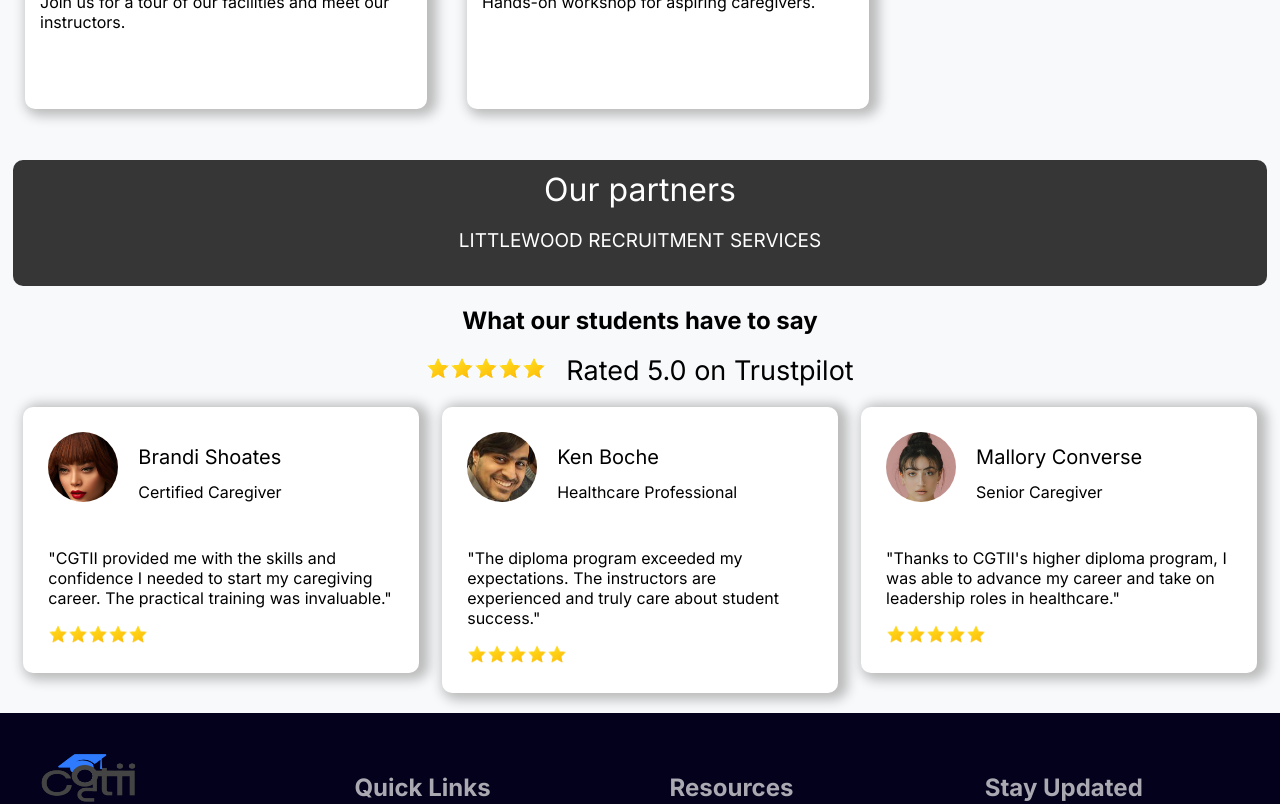
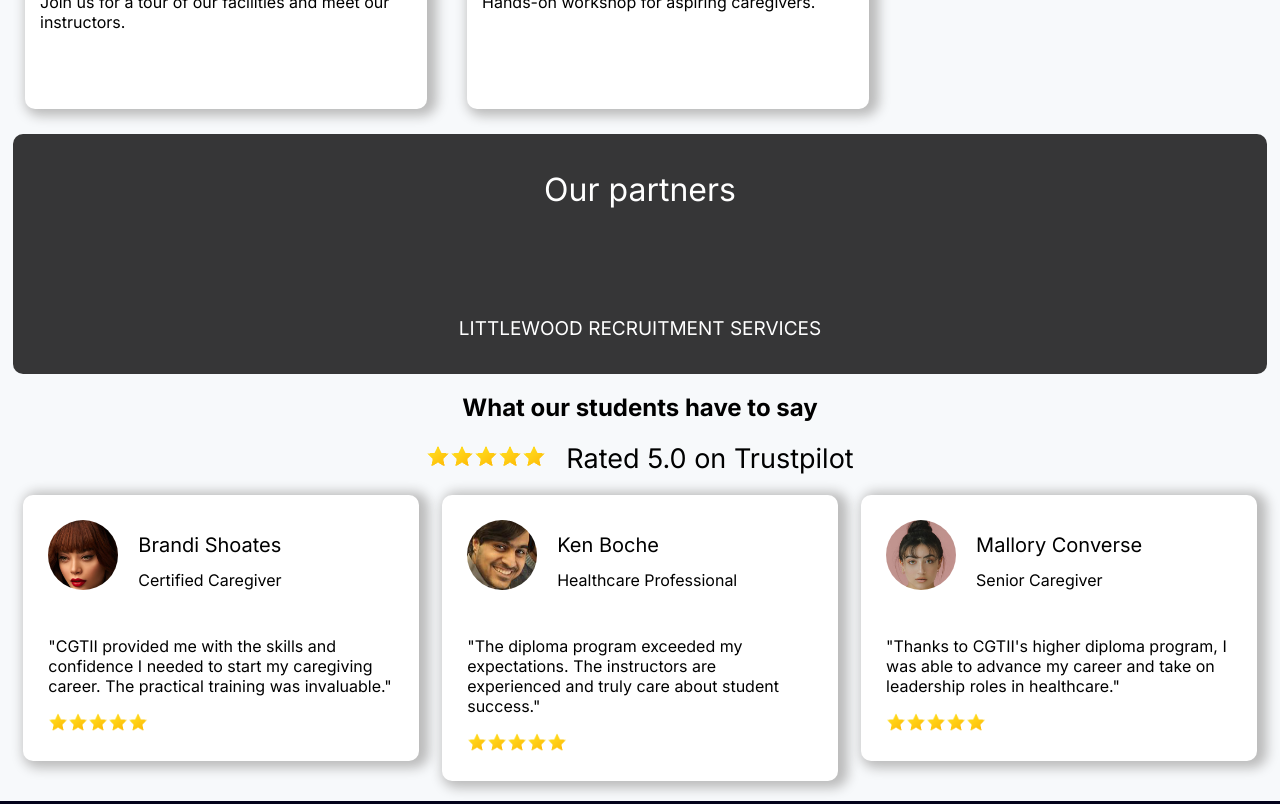
Before and after one commit to ObiKennedi/carti, a Next.js app: page / in a window 1280 px wide. Shown: the part 2100-2904 px from the top of the page. Built offline with nearby package versions, Linux system fonts and the light colour scheme.

Commit message:
partners

```diff
--- a/component/pathners/globals.scss
+++ b/component/pathners/globals.scss
@@ -1,11 +1,14 @@
 .partners {
     text-align: center;
     width: 98%;
-    height: fit-content;
+    height: 30vh;
     background: #000000c7;
     color: #ffffff;
     border-radius: 10px;
     margin: auto;
+    display: flex;
+    flex-direction: column;
+    justify-content: space-between;
 
     > h2 {
         padding: 10px 0 0 0;
```
